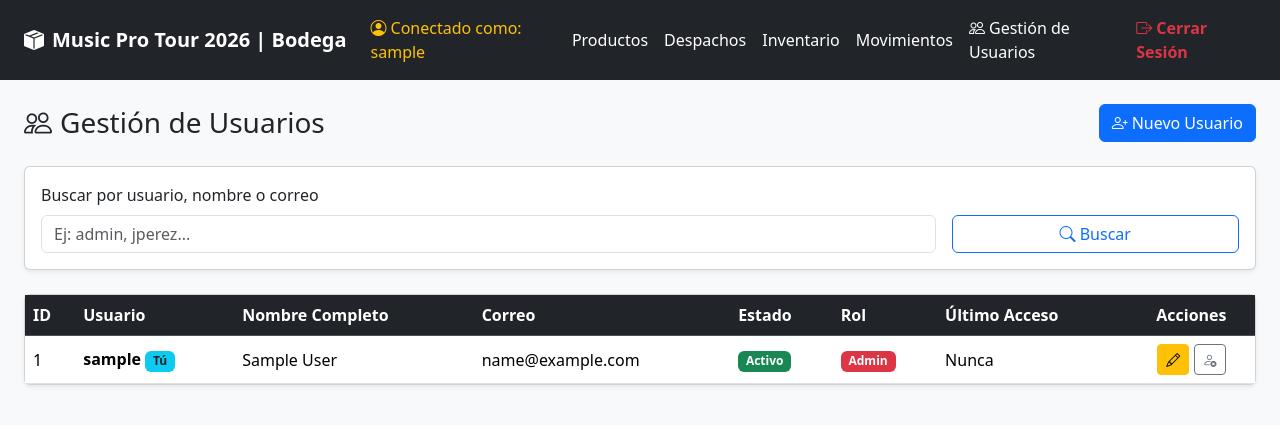
After one commit to AWACS-NUL/music-pro-bodega-u1, a Django app: page /bodega/usuarios/ in a window 1280 px wide. The commit adds this page. Shown: the top 425 px of the page. Run offline with Django 5.2, Linux system fonts and the light colour scheme; the visitor is signed in with stand-in values (Sample User, id 1); data comes from the database, SQL or seed files in the repository.

Commit message:
feat(usuarios): implementar modulo de gestion de usuarios con RBAC, creacion segura PBKDF2 y desactivacion logica

```diff
--- a/bodega/templates/bodega/base.html
+++ b/bodega/templates/bodega/base.html
@@ -21,6 +21,9 @@
                 <a class="nav-link text-white" href="{% url 'bodega:despacho_lista' %}">Despachos</a>
                 <a class="nav-link text-white" href="{% url 'bodega:panel' %}">Inventario</a>
                 <a class="nav-link text-white" href="{% url 'bodega:movimiento' %}">Movimientos</a>
+                {% if user.is_staff %}
+                    <a class="nav-link text-white" href="{% url 'bodega:usuario_lista' %}"><i class="bi bi-people me-1"></i>Gestión de Usuarios</a>
+                {% endif %}
                 <a class="nav-link text-danger fw-bold" href="{% url 'bodega:logout' %}"><i class="bi bi-box-arrow-right me-1"></i>Cerrar Sesión</a>
             {% else %}
                 <a class="nav-link text-white" href="{% url 'bodega:login' %}">
--- /dev/null
+++ b/bodega/templates/bodega/usuario_lista.html
@@ -0,0 +1,106 @@
+{% extends 'bodega/base.html' %}
+
+{% block title %}Gestión de Usuarios | Music Pro Bodega{% endblock %}
+
+{% block content %}
+<div class="d-flex justify-content-between align-items-center mb-4">
+    <h3 class="mb-0"><i class="bi bi-people me-2"></i>Gestión de Usuarios</h3>
+    <a href="{% url 'bodega:usuario_crear' %}" class="btn btn-primary">
+        <i class="bi bi-person-plus me-1"></i>Nuevo Usuario
+    </a>
+</div>
+
+<div class="card shadow-sm mb-4">
+    <div class="card-body">
+        <form method="get" class="row g-3">
+            <div class="col-md-9">
+                <label for="q" class="form-label">Buscar por usuario, nombre o correo</label>
+                <input type="text" name="q" id="q" class="form-control" value="{{ busqueda }}" placeholder="Ej: admin, jperez...">
+            </div>
+            <div class="col-md-3 d-flex align-items-end">
+                <button type="submit" class="btn btn-outline-primary w-100">
+                    <i class="bi bi-search"></i> Buscar
+                </button>
+            </div>
+        </form>
+    </div>
+</div>
+
+<div class="card shadow-sm">
+    <div class="table-responsive">
+        <table class="table table-hover align-middle mb-0">
+            <thead class="table-dark">
+                <tr>
+                    <th>ID</th>
+                    <th>Usuario</th>
+                    <th>Nombre Completo</th>
+                    <th>Correo</th>
+                    <th>Estado</th>
+                    <th>Rol</th>
+                    <th>Último Acceso</th>
+                    <th class="text-center">Acciones</th>
+                </tr>
+            </thead>
+            <tbody>
+                {% for usuario in usuarios %}
+                <tr>
+                    <td>{{ usuario.id }}</td>
+                    <td><strong>{{ usuario.username }}</strong>{% if usuario == request.user %} <span class="badge bg-info text-dark">Tú</span>{% endif %}</td>
+                    <td>{{ usuario.first_name }} {{ usuario.last_name }}</td>
+                    <td>{{ usuario.email|default:"—" }}</td>
+                    <td>
+                        {% if usuario.is_active %}
+                            <span class="badge bg-success">Activo</span>
+                        {% else %}
+                            <span class="badge bg-secondary">Inactivo</span>
+                        {% endif %}
+                    </td>
+                    <td>
+                        {% if usuario.is_staff %}
+                            <span class="badge bg-danger">Admin</span>
+                        {% else %}
+                            <span class="badge bg-primary">Operador</span>
+                        {% endif %}
+                    </td>
+                    <td>{{ usuario.last_login|date:"d-m-Y H:i"|default:"Nunca" }}</td>
+                    <td class="text-center">
+                        <a href="{% url 'bodega:usuario_editar' usuario.pk %}" class="btn btn-sm btn-warning" title="Editar">
+                            <i class="bi bi-pencil"></i>
+                        </a>
+                        {% if usuario.is_active %}
+                            <form method="post" action="{% url 'bodega:usuario_toggle_activo' usuario.pk %}" class="d-inline">
+                                {% csrf_token %}
+                                <button type="submit" class="btn btn-sm btn-outline-secondary" title="Desactivar">
+                                    <i class="bi bi-person-x"></i>
+                                </button>
+                            </form>
+                        {% else %}
+                            <form method="post" action="{% url 'bodega:usuario_toggle_activo' usuario.pk %}" class="d-inline">
+                                {% csrf_token %}
+                                <button type="submit" class="btn btn-sm btn-outline-success" title="Reactivar">
+                                    <i class="bi bi-person-check"></i>
+                                </button>
+                            </form>
+                        {% endif %}
+                        {% if usuario != request.user %}
+                            <form method="post" action="{% url 'bodega:usuario_eliminar' usuario.pk %}" class="d-inline"
+                                  onsubmit="return confirm('¿Eliminar permanentemente al usuario {{ usuario.username }}? Esta acción no se puede deshacer.');">
+                                {% csrf_token %}
+                                <input type="hidden" name="confirmar" value="SI">
+                                <button type="submit" class="btn btn-sm btn-danger" title="Eliminar">
+                                    <i class="bi bi-trash"></i>
+                                </button>
+                            </form>
+                        {% endif %}
+                    </td>
+                </tr>
+                {% empty %}
+                <tr>
+                    <td colspan="8" class="text-center text-muted py-4">No se encontraron usuarios.</td>
+                </tr>
+                {% endfor %}
+            </tbody>
+        </table>
+    </div>
+</div>
+{% endblock %}
--- a/bodega/urls.py
+++ b/bodega/urls.py
@@ -19,4 +19,11 @@ urlpatterns = [
     path('despachos/', views.despacho_lista, name='despacho_lista'),
     path('despachos/crear/', views.despacho_crear, name='despacho_crear'),
     path('despachos/<int:pk>/', views.despacho_detalle, name='despacho_detalle'),
+
+    # Gestión de Usuarios
+    path('usuarios/', views.usuario_lista, name='usuario_lista'),
+    path('usuarios/crear/', views.usuario_crear, name='usuario_crear'),
+    path('usuarios/<int:pk>/editar/', views.usuario_editar, name='usuario_editar'),
+    path('usuarios/<int:pk>/toggle-activo/', views.usuario_toggle_activo, name='usuario_toggle_activo'),
+    path('usuarios/<int:pk>/eliminar/', views.usuario_eliminar, name='usuario_eliminar'),
 ]
--- a/bodega/views.py
+++ b/bodega/views.py
@@ -3,14 +3,17 @@ from pathlib import Path
 from django.shortcuts import render, redirect, get_object_or_404
 from django.contrib import messages
 from django.contrib.auth import login, logout
-from django.contrib.auth.decorators import login_required
+from django.contrib.auth.decorators import login_required, user_passes_test
 from django.contrib.auth.forms import AuthenticationForm
+from django.contrib.auth.models import User
 from django.utils.http import url_has_allowed_host_and_scheme
 from django.forms import inlineformset_factory
 from django.db.models import Q, Count
 from django.core.paginator import Paginator
 from .models import Producto, Categoria, OrdenDespacho, DetalleDespacho
-from .forms import ProductoForm, OrdenDespachoForm, DetalleDespachoForm
+from .forms import ProductoForm, OrdenDespachoForm, DetalleDespachoForm, UsuarioRegistroForm, UsuarioEdicionForm
+
+staff_required = user_passes_test(lambda u: u.is_staff, login_url='bodega:producto_lista')
 
 DATA_FILE = Path(__file__).resolve().parent / 'data' / 'productos.json'
 
@@ -283,3 +286,105 @@ def despacho_detalle(request, pk):
         pk=pk
     )
     return render(request, 'bodega/despacho_detalle.html', {'orden': orden})
+
+# ==================== GESTIÓN DE USUARIOS ====================
+
+@staff_required
+def usuario_lista(request):
+    usuarios = User.objects.all().order_by('id')
+
+    busqueda = request.GET.get('q', '').strip()
+    if busqueda:
+        usuarios = usuarios.filter(
+            Q(username__icontains=busqueda)
+            | Q(first_name__icontains=busqueda)
+            | Q(last_name__icontains=busqueda)
+            | Q(email__icontains=busqueda)
+        )
+
+    return render(request, 'bodega/usuario_lista.html', {
+        'usuarios': usuarios,
+        'busqueda': busqueda,
+    })
+
+
+@staff_required
+def usuario_crear(request):
+    if request.method == 'POST':
+        form = UsuarioRegistroForm(request.POST)
+        if form.is_valid():
+            usuario = form.save()
+            messages.success(request, f'Usuario "{usuario.username}" creado con contraseña hasheada de forma segura.')
+            return redirect('bodega:usuario_lista')
+        messages.error(request, 'Corrija los errores del formulario para crear el usuario.')
+    else:
+        form = UsuarioRegistroForm()
+
+    return render(request, 'bodega/usuario_form.html', {
+        'form': form,
+        'titulo': 'Crear Usuario',
+        'accion': 'Crear Usuario',
+        'url_volver': 'bodega:usuario_lista',
+    })
+
+
+@staff_required
+def usuario_editar(request, pk):
+    usuario = get_object_or_404(User, pk=pk)
+    if request.method == 'POST':
+        form = UsuarioEdicionForm(request.POST, instance=usuario)
+        if form.is_valid():
+            usuario = form.save()
+            messages.success(request, f'Usuario "{usuario.username}" actualizado con éxito.')
+            return redirect('bodega:usuario_lista')
+        messages.error(request, 'Corrija los errores del formulario para actualizar el usuario.')
+    else:
+        form = UsuarioEdicionForm(instance=usuario)
+
+    return render(request, 'bodega/usuario_form.html', {
+        'form': form,
+        'titulo': f'Editar Usuario: {usuario.username}',
+        'accion': 'Guardar Cambios',
+        'url_volver': 'bodega:usuario_lista',
+        'usuario': usuario,
+    })
+
+
+@staff_required
+def usuario_toggle_activo(request, pk):
+    if request.method != 'POST':
+        return redirect('bodega:usuario_lista')
+
+    usuario = get_object_or_404(User, pk=pk)
+
+    if usuario == request.user and usuario.is_active:
+        messages.error(request, 'No puedes desactivar tu propia cuenta de administrador.')
+        return redirect('bodega:usuario_lista')
+
+    usuario.is_active = not usuario.is_active
+    usuario.save(update_fields=['is_active'])
+
+    estado = 'activado' if usuario.is_active else 'desactivado'
+    messages.success(request, f'Usuario "{usuario.username}" {estado} correctamente.')
+    return redirect('bodega:usuario_lista')
+
+
+@staff_required
+def usuario_eliminar(request, pk):
+    if request.method != 'POST':
+        return redirect('bodega:usuario_lista')
+
+    usuario = get_object_or_404(User, pk=pk)
+
+    if usuario == request.user:
+        messages.error(request, 'No puedes eliminar tu propia cuenta.')
+        return redirect('bodega:usuario_lista')
+
+    if request.POST.get('confirmar') != 'SI':
+        messages.error(request, 'Eliminación no confirmada. Acción cancelada.')
+        return redirect('bodega:usuario_lista')
+
+    nombre = usuario.username
+    usuario.delete()
+    messages.success(request, f'Usuario "{nombre}" eliminado permanentemente del sistema.')
+    return redirect('bodega:usuario_lista')
```
Also changed, not shown: bodega/forms.py (+53 -0 lines), bodega/templates/bodega/usuario_form.html (added, +47 -0 lines).
